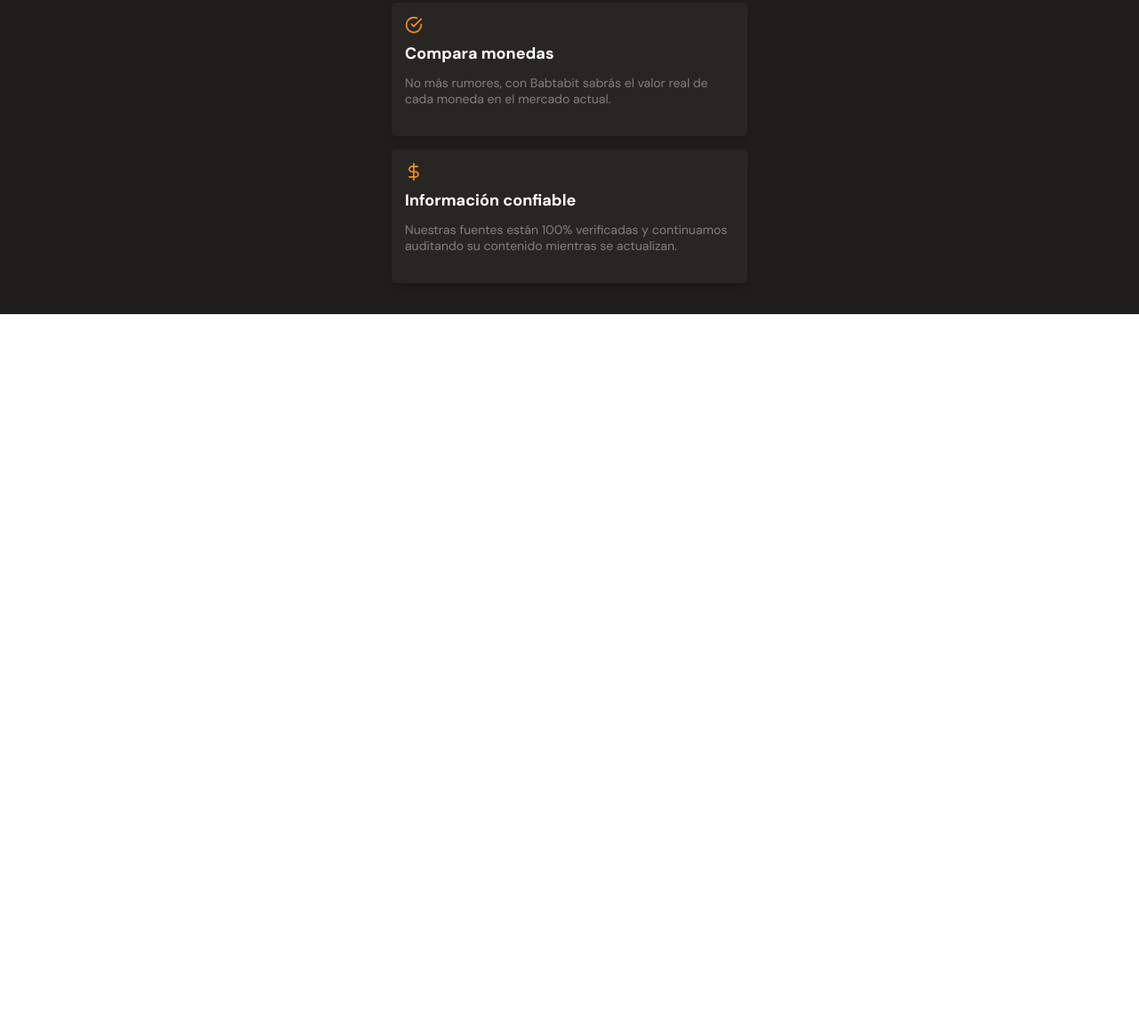
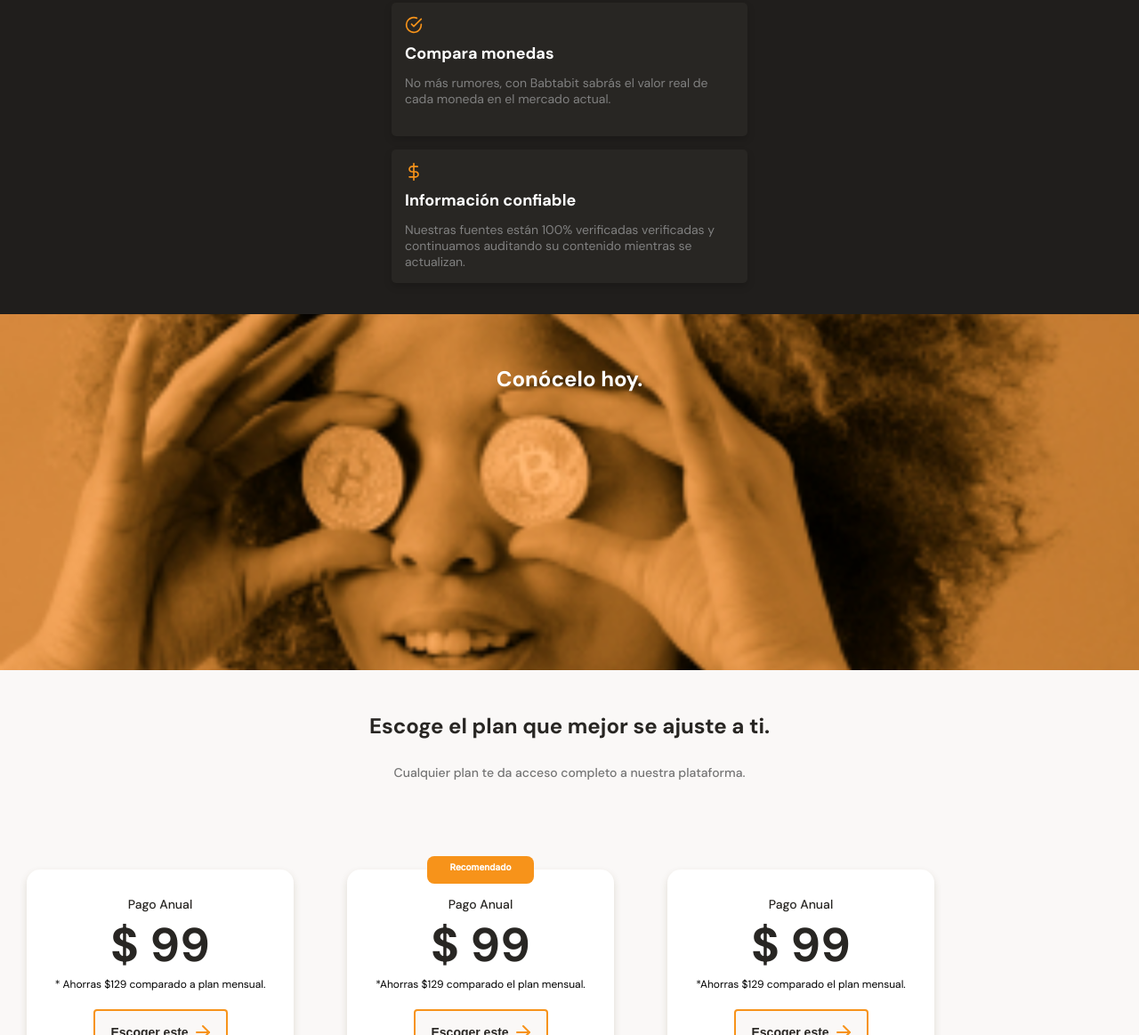
Before and after one commit to napsterh/MobileFirst-BataBit, a plain HTML site: page index.html in a window 1280 px wide. Shown: the part 1637-2800 px from the top of the page at 89% size. Before the commit the page ends 1990 px from the top, so only its background shows below. Drawn offline with Linux system fonts and the light colour scheme.

Commit message:
finish section precios

```diff
--- a/index.html
+++ b/index.html
@@ -15,14 +15,14 @@
             <p>
                 Batatabit te ayuda a navegar entre los diferentes precios y tendencias
             </p>
-            <a href="" class="header--button">Conoce nuestros planes <span></span></a>
+            <a href="#plans" class="header--button">Conoce nuestros planes <span></span></a>
         </div>
     </header>
     <main>
         <section class="main-exchange-container">
             <div class="backgroundImg"></div>
             <div class="main-exchange-container--title">
-                <h2>Visiblizamos todas las tasas de cambio.</h2>
+                <h2>Visibilizamos todas las tasas de cambio.</h2>
                 <p>Traemos información en tiempo real de las casas de cambio y las monedas más importantes del mundo.</p>
             </div>
             <section class="main-tables-container">
@@ -79,12 +79,50 @@
                 <article class="product-detail--card">
                     <span class="dollar"></span>
                     <p class="product--card-title">Información confiable</p>
-                    <p class="product--card-body">Nuestras fuentes están 100% verificadas y continuamos auditando su contenido mientras se actualizan.</p>
+                    <p class="product--card-body">Nuestras fuentes están 100% verificadas verificadas y continuamos auditando su contenido mientras se actualizan.</p>
                 </article>
             </section>
         </section>
-        <section></section>
-        <section></section>
+        <section class="bitcoin-img-container">
+            <h2>Conócelo hoy.</h2>
+        </section>
+        <section id="plans" class="main-plans-container">
+            <div class="plans--title">
+                <h2>Escoge el plan que mejor se ajuste a ti.</h2>
+                <p>Cualquier plan te da acceso completo a nuestra plataforma.</p>
+            </div>
+            <section class="plans-container--slider">
+                <div class="plans-container--card">
+                    <div class="plan-card">
+                        <h3 class="plan-card--title">Pago Anual</h3>
+                        <p class="plan-card--price"><span>$</span> 99</p>
+                        <p class="plan-card--saving">* Ahorras $129 comparado a plan mensual.</p>
+                        <button class="plan-card--ca">Escoger este <span></span></button>
+                    </div>
+                </div>
+                <div class="plans-container--card">
+                    <p class="recommended">Recomendado</p>
+                    <div class="plan-card">
+                        <h3 class="plan-card--title">Pago Anual</h3>
+                        <p class="plan-card--price"><span>$</span> 99</p>
+                        <p class="plan-card--saving">
+                        *Ahorras $129 comparado el plan mensual.
+                        </p>
+                        <button class="plan-card--ca">Escoger este <span></span></button>
+                    </div>
+                </div>
+                <div class="plans-container--card">
+                    <div class="plan-card">
+                        <h3 class="plan-card--title">Pago Anual</h3>
+                        <p class="plan-card--price"><span>$</span> 99</p>
+                        <p class="plan-card--saving">
+                        *Ahorras $129 comparado el plan mensual.
+                        </p>
+                        <button class="plan-card--ca">Escoger este <span></span></button>
+                    </div>
+                </div>
+            </section>
+        </section>
     </main>
     <footer>
 
--- a/styles.css
+++ b/styles.css
@@ -300,7 +300,7 @@ main {
     width: 90%;
     min-width: 288px;
     max-width: 400px;
-    height: 150px;
+    min-height: 150px;
     margin: 15px auto;
     padding: 15px;
     background-color: var(--black);
@@ -366,3 +366,133 @@ main {
     line-height: 1.8rem;
     color: #808080;
 }
+
+.bitcoin-img-container {
+    width: 100%;
+    min-width: 320px;
+    height: 50vh;
+    background-image: url("./assets/img/bitcoinbaby.jpg");
+    background-position: center;
+    background-size: cover;
+    background-repeat: no-repeat;
+    text-align: center;
+}
+
+.bitcoin-img-container h2 {
+    padding-top: 60px;
+    font-size: 2.4rem;
+    font-weight: bold;
+    line-height: 2.6rem;
+    color: var(--just-white);
+}
+
+.main-plans-container {
+    width: 100%;
+    min-width: 320px;
+    padding-bottom: 70px;
+    text-align: center;
+}
+
+.plans--title {
+    width: 90%;
+    min-width: 288px;
+    height: auto;
+    margin: 0 auto;
+    margin-bottom: 50px;
+}
+
+.plans--title h2 {
+    padding-top: 50px;
+    font-size: 2.4rem;
+    font-weight: bold;
+    line-height: 2.6rem;
+    color: var(--black);
+}
+
+.plans--title p {
+    padding-top: 30px;
+    font-size: 1.4rem;
+    font-weight: 500;
+    line-height: 1.8rem;
+    color: #757575;
+}
+
+.plans-container--slider {
+    display: flex;
+    /* gap: 50px; Aun no está soportado por todos los navegadores :( */
+    height: 316px;
+    overflow-x: scroll;
+    overscroll-behavior-x: contain;
+    scroll-snap-type: x proximity;
+}
+
+.plans-container--card {
+    position: relative;
+    scroll-snap-align: center;
+    width: 70%;
+    min-width: 230px;
+    max-width: 300px;
+    height: 250px;
+    margin: 50px 30px 0;
+    padding: 0 15px;
+    background-color: var(--just-white);
+    border-radius: 15px;
+    box-shadow: 0px 4px 8px rgba(89, 73, 30, 0.16);
+}
+
+.plans-container--card .recommended {
+    font-family: "Inter", sans-serif;
+    font-weight: 700;
+    position: absolute;
+    width: 120px;
+    height: 31px;
+    left: calc(50% - 60px);
+    top: -15px;
+    margin: 0;
+    padding: 6px;
+    background-color: var(--bitcoin-orange);
+    border-radius: 8px;
+    color: var(--just-white);
+}
+
+.plan-card--title {
+    padding-top: 30px;
+    font-size: 1.4rem;
+    font-weight: 500;
+    line-height: 1.8rem;
+    color: var(--black);
+}
+
+.plans-container--card .plan-card--price {
+    padding: 5px 0;
+    font-size: 5.3rem;
+    font-weight: bold;
+    line-height: 6.3rem;
+    color: var(--black);
+}
+
+.plans-container--card .plan-card--saving {
+    padding-top: 0;
+    font-size: 1.2rem;
+}
+
+.plan-card .plan-card--ca {
+    width: 151px;
+    height: 48px;
+    margin-top: 20px;
+    background: var(--off-white);
+    border: 2px solid var(--bitcoin-orange);
+    border-radius: 4px;
+    font-size: 1.4rem;
+    font-weight: bold;
+    line-height: 1.8rem;
+    color: var(--black);
+}
+
+.plan-card .plan-card--ca span {
+    display: inline-block;
+    width: 20px;
+    height: 20px;
+    background-image: url("./assets/icons/arrow-right.svg");
+    vertical-align: text-bottom;
+}
```
Also changed, not shown: assets/icons/arrow-right.svg (added), assets/img/bitcoinbaby.jpg (added).
